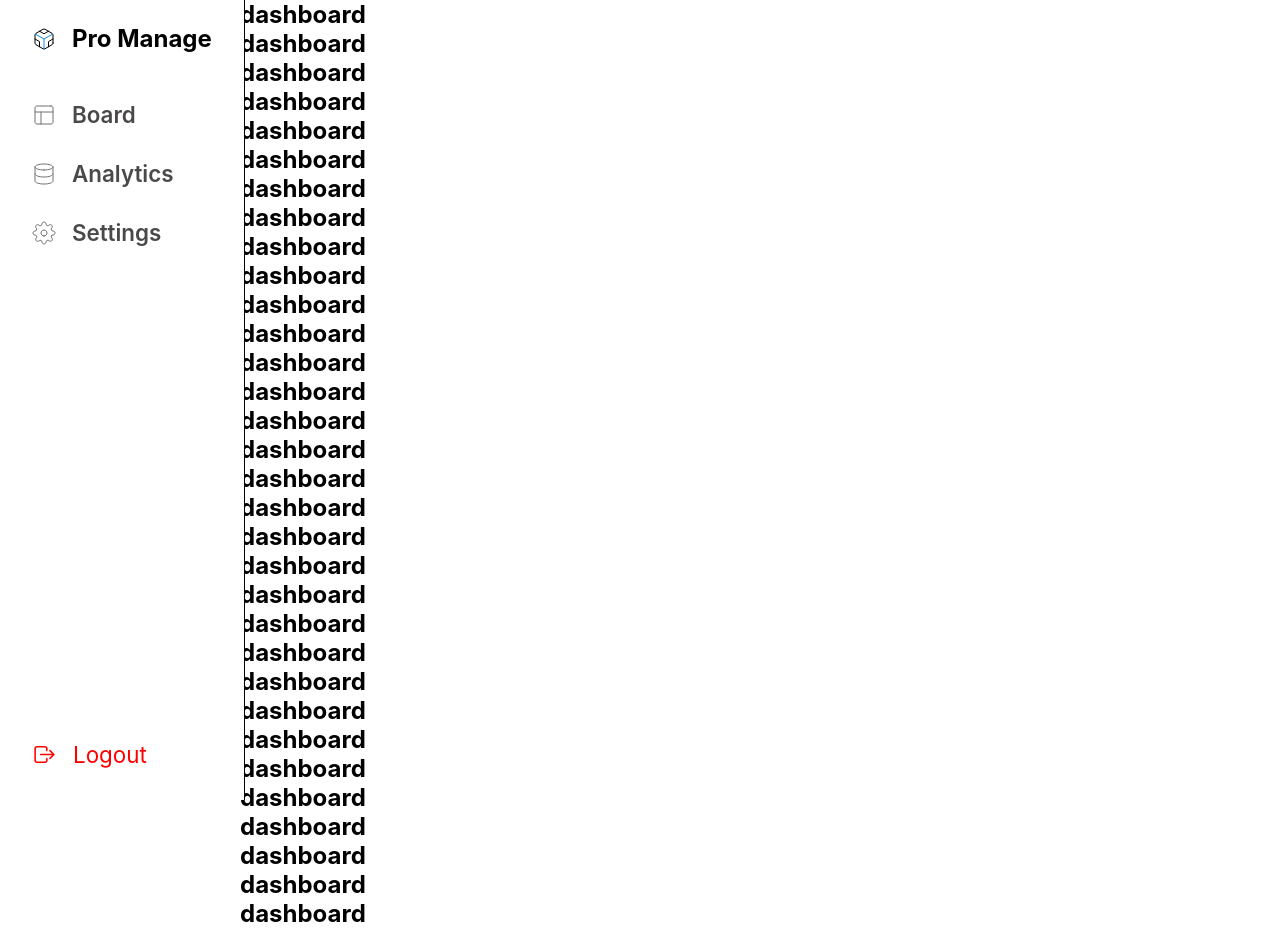
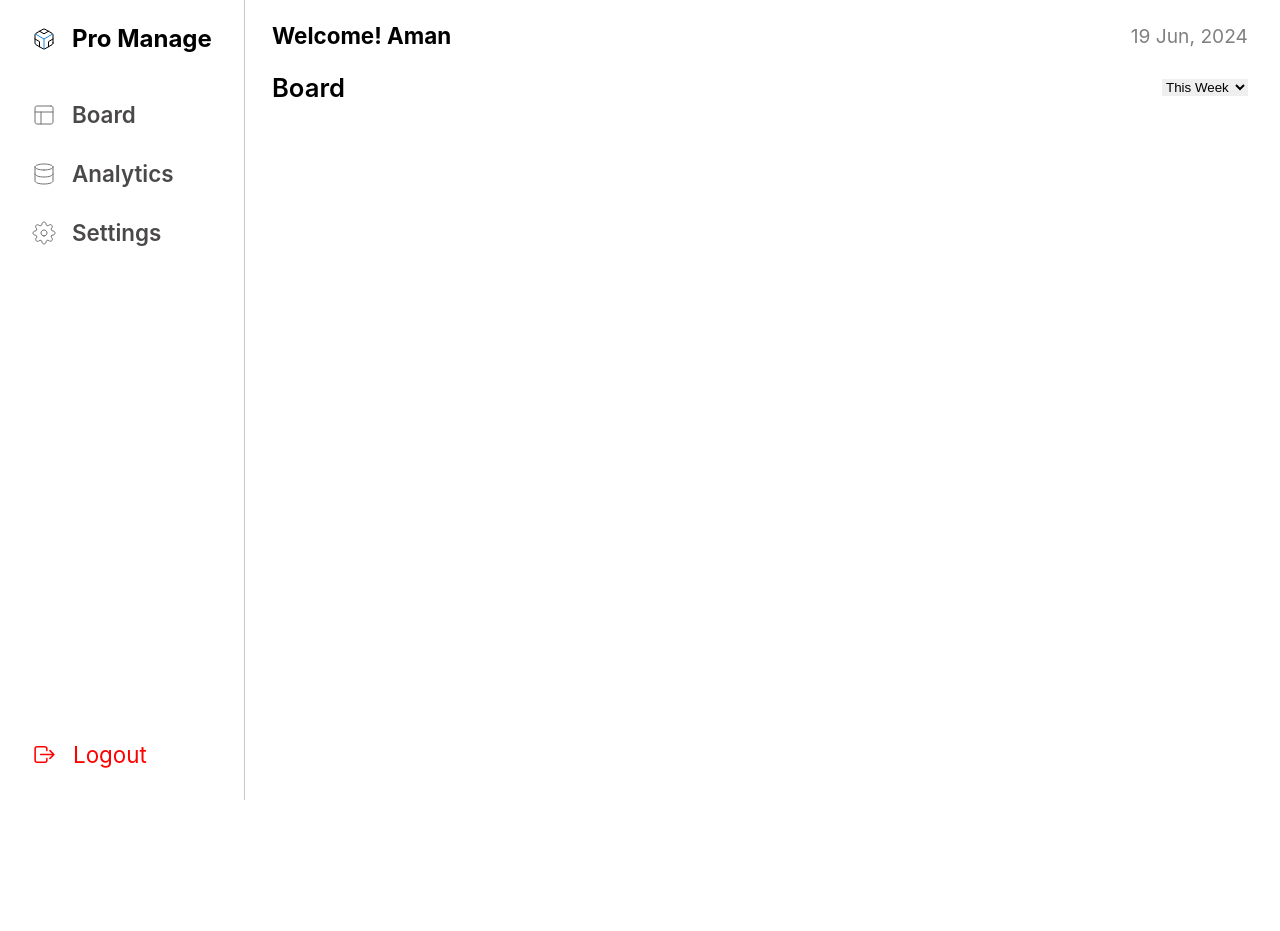
Before and after one commit to AmanGarg0303/pro-manage, a React (Create React App) app in the folder frontend/: page / in a window 1280 px wide. Shown: the top 931 px of the page. After the commit the page ends 800 px from the top, so only its background shows below. Built offline with nearby package versions, Linux system fonts and the light colour scheme.

Commit message:
analytics page

```diff
--- a/frontend/src/components/sidebar/sidebar.module.css
+++ b/frontend/src/components/sidebar/sidebar.module.css
@@ -1,5 +1,5 @@
 .sidebar {
-  border-right: 1px solid;
+  border-right: 1px solid rgb(202, 200, 200);
   display: flex;
   flex-direction: column;
   justify-content: space-between;
@@ -15,7 +15,6 @@
       align-items: center;
       padding: 0.5rem 2rem;
       gap: 1rem;
-      /* background-color: red; */
 
       .mainTitle {
         font-size: 1.5rem;
--- a/frontend/src/pages/analytics/Analytics.jsx
+++ b/frontend/src/pages/analytics/Analytics.jsx
@@ -1,10 +1,81 @@
 import React from "react";
 import styles from "./analytics.module.css";
+import { GoDotFill } from "react-icons/go";
 
 const Analytics = () => {
   return (
-    <div>
-      <h2>Analytics page</h2>
+    <div className={styles.container}>
+      <h2>Analytics</h2>
+
+      <div className={styles.analyticWrapper}>
+        <div className={styles.analytic}>
+          <div className={styles.singleAnalytic}>
+            <p className={styles.titleContent}>
+              <GoDotFill fill="#91c5cc" />
+              Backlog Tasks
+            </p>
+            <strong>16</strong>
+          </div>
+
+          <div className={styles.singleAnalytic}>
+            <p className={styles.titleContent}>
+              <GoDotFill fill="#91c5cc" />
+              To-do Tasks
+            </p>
+            <strong>16</strong>
+          </div>
+
+          <div className={styles.singleAnalytic}>
+            <p className={styles.titleContent}>
+              <GoDotFill fill="#91c5cc" />
+              In-progress Tasks
+            </p>
+            <strong>16</strong>
+          </div>
+
+          <div className={styles.singleAnalytic}>
+            <p className={styles.titleContent}>
+              <GoDotFill fill="#91c5cc" />
+              Completed Tasks
+            </p>
+            <strong>16</strong>
+          </div>
+        </div>
+
+        <div className={styles.analytic}>
+          <div className={styles.singleAnalytic}>
+            <p className={styles.titleContent}>
+              <GoDotFill fill="#91c5cc" />
+              Low Priority
+            </p>
+            <strong>16</strong>
+          </div>
+
+          <div className={styles.singleAnalytic}>
+            <p className={styles.titleContent}>
+              <GoDotFill fill="#91c5cc" />
+              Moderate Priority
+            </p>
+            <strong>16</strong>
+          </div>
+
+          <div className={styles.singleAnalytic}>
+            <p className={styles.titleContent}>
+              <GoDotFill fill="#91c5cc" />
+              High-priority
+            </p>
+            <strong>16</strong>
+          </div>
+
+          <div className={styles.singleAnalytic}>
+            <p className={styles.titleContent}>
+              <GoDotFill fill="#91c5cc" />
+              Due Date Tasks
+            </p>
+            <strong>16</strong>
+          </div>
+        </div>
+      </div>
     </div>
   );
 };
--- a/frontend/src/pages/analytics/analytics.module.css
+++ b/frontend/src/pages/analytics/analytics.module.css
@@ -0,0 +1,30 @@
+.container {
+  padding: 1.4rem 2rem;
+
+  .analyticWrapper {
+    margin-top: 2rem;
+    display: grid;
+    grid-template-columns: repeat(3, 1fr);
+
+    .analytic {
+      background-color: #f9fcff;
+      margin: 1rem;
+      padding: 1rem;
+      border-radius: 8px;
+      display: flex;
+      flex-direction: column;
+      gap: 1rem 0;
+
+      .singleAnalytic {
+        display: flex;
+        justify-content: space-between;
+
+        .titleContent {
+          display: flex;
+          align-items: center;
+          gap: 0 0.2rem;
+        }
+      }
+    }
+  }
+}
--- a/frontend/src/pages/dashboard/Dashboard.jsx
+++ b/frontend/src/pages/dashboard/Dashboard.jsx
@@ -1,52 +1,31 @@
 import React from "react";
 import styles from "./dashboard.module.css";
+import numToMonth from "../../utils/numToMonth";
 
 const Dashboard = () => {
+  const date = new Date().getDate();
+  const month = new Date().getMonth();
+  const year = new Date().getFullYear();
+
   return (
-    <div>
-      <h2>dashboard</h2>
-      <h2>dashboard</h2>
-      <h2>dashboard</h2>
-      <h2>dashboard</h2>
-      <h2>dashboard</h2>
-      <h2>dashboard</h2>
-      <h2>dashboard</h2>
-      <h2>dashboard</h2>
-      <h2>dashboard</h2>
-      <h2>dashboard</h2>
-      <h2>dashboard</h2>
-      <h2>dashboard</h2>
-      <h2>dashboard</h2>
-      <h2>dashboard</h2>
-      <h2>dashboard</h2>
-      <h2>dashboard</h2>
-      <h2>dashboard</h2>
-      <h2>dashboard</h2>
-      <h2>dashboard</h2>
-      <h2>dashboard</h2>
-      <h2>dashboard</h2>
-      <h2>dashboard</h2>
-      <h2>dashboard</h2>
-      <h2>dashboard</h2>
-      <h2>dashboard</h2>
-      <h2>dashboard</h2>
-      <h2>dashboard</h2>
-      <h2>dashboard</h2>
-      <h2>dashboard</h2>
-      <h2>dashboard</h2>
-      <h2>dashboard</h2>
-      <h2>dashboard</h2>
-      <h2>dashboard</h2>
-      <h2>dashboard</h2>
-      <h2>dashboard</h2>
-      <h2>dashboard</h2>
-      <h2>dashboard</h2>
-      <h2>dashboard</h2>
-      <h2>dashboard</h2>
-      <h2>dashboard</h2>
-      <h2>dashboard</h2>
-      <h2>dashboard</h2>
-      <h2>dashboard</h2>
+    <div className={styles.container}>
+      <div className={styles.topBar}>
+        <h1 style={{ fontSize: "1.4rem" }}>Welcome! Aman</h1>
+        <p style={{ color: "gray", fontSize: "1.2rem" }}>
+          {date} {numToMonth(month)}, {year}
+        </p>
+      </div>
+
+      <div className={styles.content}>
+        <p style={{ fontSize: "1.6rem", fontWeight: "600" }}>Board</p>
+        <select>
+          <option value="today">Today</option>
+          <option selected value="week">
+            This Week
+          </option>
+          <option value="month">This Month</option>
+        </select>
+      </div>
     </div>
   );
 };
--- a/frontend/src/pages/dashboard/dashboard.module.css
+++ b/frontend/src/pages/dashboard/dashboard.module.css
@@ -0,0 +1,20 @@
+.container {
+  padding: 1.4rem 2rem;
+
+  .topBar {
+    display: flex;
+    justify-content: space-between;
+    align-items: center;
+  }
+
+  .content {
+    margin-top: 1.4rem;
+    display: flex;
+    justify-content: space-between;
+    align-items: center;
+
+    select {
+      border: none;
+    }
+  }
+}
--- /dev/null
+++ b/frontend/src/utils/numToMonth.js
@@ -0,0 +1,20 @@
+const numToMonth = (num) => {
+  const obj = {
+    0: "Jan",
+    1: "Feb",
+    2: "Mar",
+    3: "Apr",
+    4: "May",
+    5: "Jun",
+    6: "Jul",
+    7: "Aug",
+    8: "Sep",
+    9: "Oct",
+    10: "Nov",
+    11: "Dec",
+  };
+
+  return obj[num];
+};
+
+export default numToMonth;
```
